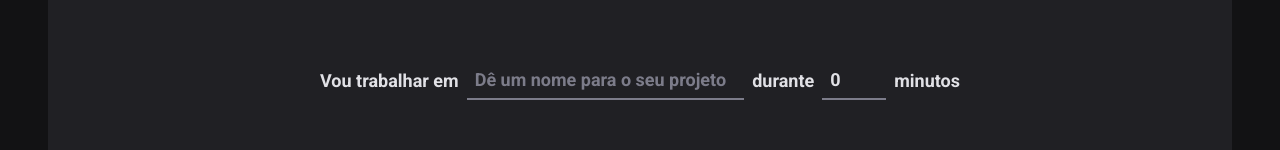
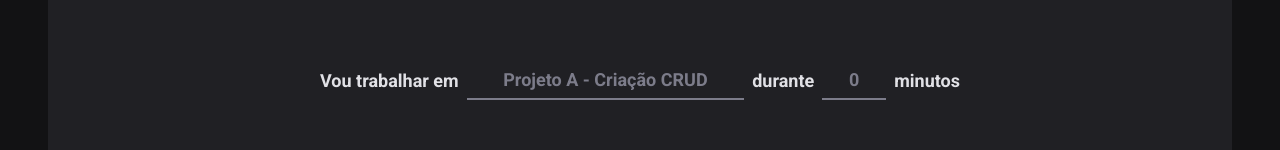
Before and after one commit to deibsoncogo/Ignite2022, a React (Vite) app in the folder ReactJS/Projeto02/: page / in a window 1280 px wide. Shown: the part 164-314 px from the top of the page. Built offline with nearby package versions, Linux system fonts and the light colour scheme.

Commit message:
✨ fix p2: alterações diversas na página home

```diff
--- a/ReactJS/Projeto02/src/pages/Home/Components/NewCycleForm/index.tsx
+++ b/ReactJS/Projeto02/src/pages/Home/Components/NewCycleForm/index.tsx
@@ -1,38 +1,48 @@
-import { useContext } from 'react'
+import { useContext, useEffect, useState } from 'react'
 import { useFormContext } from 'react-hook-form'
 import { CyclesContext } from '../../../../contexts/CyclesContext'
+import { CyclesState } from '../../../../reducers/cycles/reducer'
 import * as S from './styles'
 
 export function NewCycleForm() {
   const { activeCycle } = useContext(CyclesContext)
   const { register } = useFormContext()
+  const [taskSuggestions, setTaskSuggestions] = useState<string[]>([])
+
+  useEffect(() => {
+    const cyclesStateStorageString = localStorage.getItem('@ignite-timer:cycles-state-1.0.0')
+
+    if (cyclesStateStorageString) {
+      const { cycles }: CyclesState = JSON.parse(cyclesStateStorageString)
+      const cyclesNames = cycles.slice(0, 20).map((cycle) => cycle.task)
+
+      setTaskSuggestions([...new Set(cyclesNames)].slice(0, 10))
+    }
+  }, [activeCycle])
 
   return (
     <S.FormContainer>
       <label htmlFor="task">Vou trabalhar em</label>
       <S.TaskInput
         id="task"
+        type="text"
+        placeholder="Projeto A - Criação CRUD"
         list="task-suggestions"
-        placeholder="Dê um nome para o seu projeto"
         disabled={!!activeCycle}
         {...register('task')}
       />
 
       <datalist id="task-suggestions">
-        <option value="Projeto 1" />
-        <option value="Projeto 2" />
-        <option value="Projeto 3" />
-        <option value="Banana" />
+        {taskSuggestions.map((taskName) => <option value={taskName} key={taskName} />)}
       </datalist>
 
       <label htmlFor="minutesAmount">durante</label>
       <S.MinutesAmountInput
+        id="minutesAmount"
         type="number"
-        id="minutesAmount"
-        placeholder="00"
-        step={5}
+        placeholder="0"
         min={5}
-        max={60}
+        max={99}
         disabled={!!activeCycle}
         {...register('minutesAmount', { valueAsNumber: true })}
       />
--- a/ReactJS/Projeto02/src/pages/Home/Components/NewCycleForm/styles.ts
+++ b/ReactJS/Projeto02/src/pages/Home/Components/NewCycleForm/styles.ts
@@ -21,6 +21,7 @@ const BaseInput = styled.input`
   font-size: 1.125rem;
   padding: 0 0.5rem;
   color: ${(props) => props.theme['gray-100']};
+  text-align: center;
 
   &:focus {
     box-shadow: none;
--- a/ReactJS/Projeto02/src/pages/Home/index.tsx
+++ b/ReactJS/Projeto02/src/pages/Home/index.tsx
@@ -10,7 +10,7 @@ import * as S from './styles'
 
 const newCycleFormValidationSchema = zod.object({
   task: zod.string().min(1, 'Informe a tarefa'),
-  minutesAmount: zod.number().min(5, 'Tempo mínimo de 5 minutos').max(60, 'Tempo máximo de 60 minutos'),
+  minutesAmount: zod.number().min(5, 'Tempo mínimo de 5 minutos').max(99, 'Tempo máximo de 99 minutos'),
 })
 
 type NewCycleFormData = zod.infer<typeof newCycleFormValidationSchema>
@@ -18,10 +18,7 @@ type NewCycleFormData = zod.infer<typeof newCycleFormValidationSchema>
 export function Home() {
   const { activeCycle, createNewCycle, interruptCurrentCycle } = useContext(CyclesContext)
 
-  const newCycleForm = useForm<NewCycleFormData>({
-    resolver: zodResolver(newCycleFormValidationSchema),
-    defaultValues: { task: '', minutesAmount: 0 },
-  })
+  const newCycleForm = useForm<NewCycleFormData>({ resolver: zodResolver(newCycleFormValidationSchema) })
 
   const { handleSubmit, watch, reset } = newCycleForm
 
--- a/ReactJS/Projeto02/src/reducers/cycles/reducer.ts
+++ b/ReactJS/Projeto02/src/reducers/cycles/reducer.ts
@@ -10,7 +10,7 @@ export interface Cycle {
   finishedDate?: Date
 }
 
-interface CyclesState {
+export interface CyclesState {
   cycles: Cycle[]
   activeCycleId: string | null
 }
--- a/ReactJS/Projeto02/src/styles/global.ts
+++ b/ReactJS/Projeto02/src/styles/global.ts
@@ -23,4 +23,13 @@ export const GlobalStyle = createGlobalStyle`
     font-weight: 400;
     font-size: 1rem;
   }
+
+  input[type=number]::-webkit-inner-spin-button {
+    -webkit-appearance: none;
+  }
+
+  input[type=number] {
+    -moz-appearance: textfield;
+    appearance: textfield;
+  }
 `
```
Also changed, not shown: ReactJS/Projeto02/.eslintrc.json.
